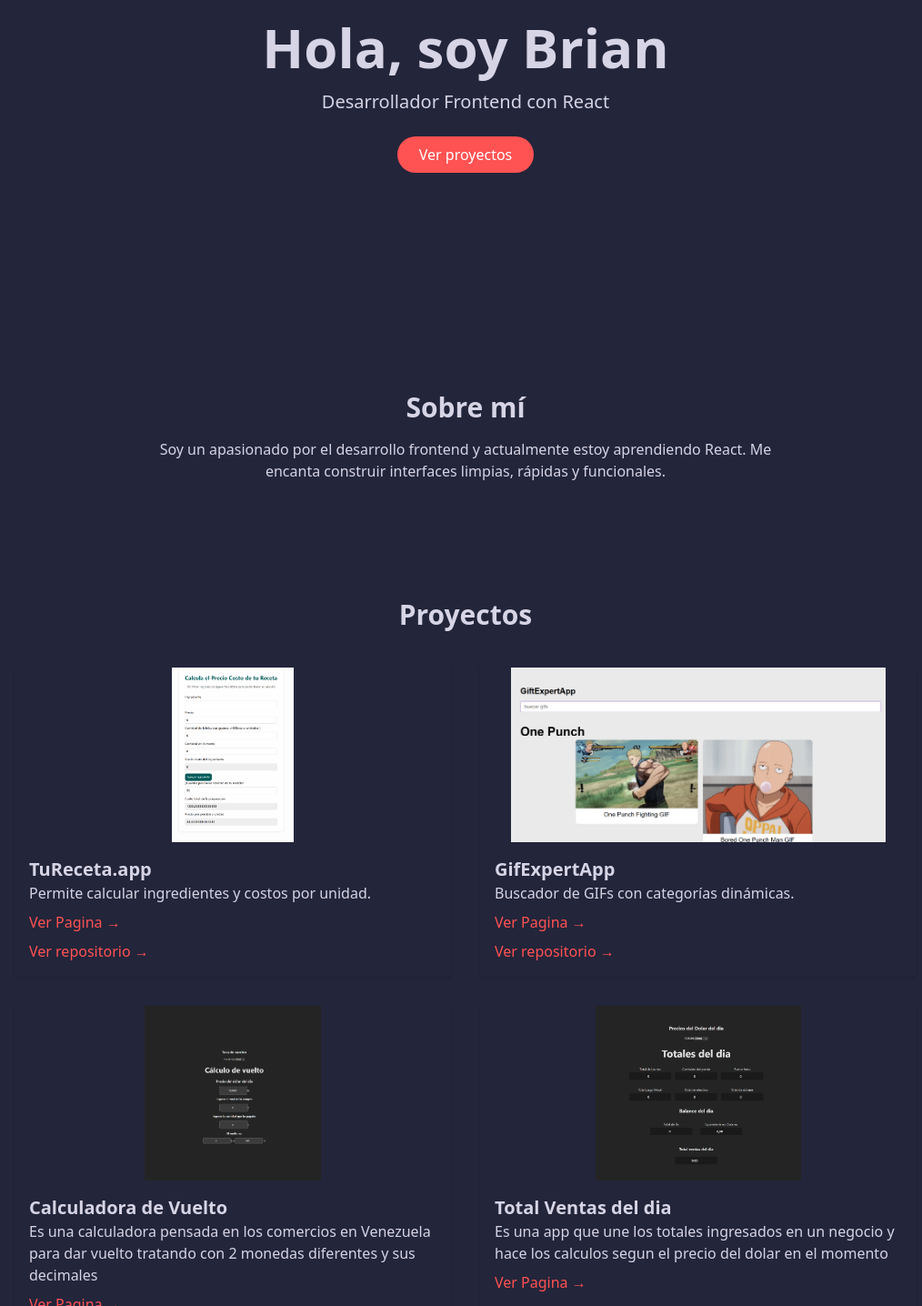
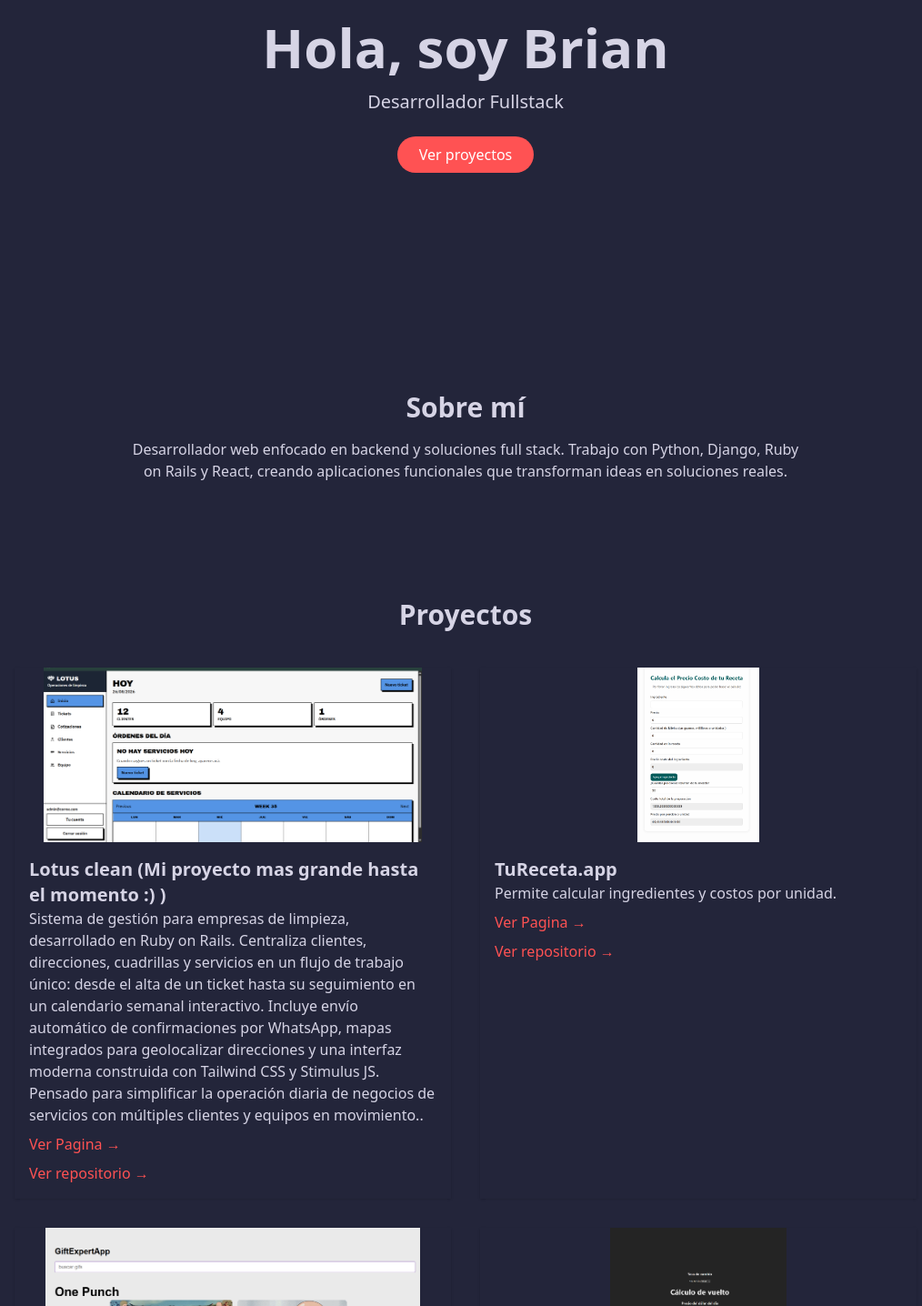
Before and after one commit to Xgsusbrx/My-Portafolio-, a React (Vite) app: page / in a window 1280 px wide. Shown: the part 434-1870 px from the top of the page at 91% size, without its empty margins (128-1142 px from the left). Built offline with nearby package versions, Linux system fonts and the light colour scheme.

Commit message:
agrega proyecto de lotus

```diff
--- a/src/components/About.jsx
+++ b/src/components/About.jsx
@@ -4,8 +4,8 @@ export const About = () => {
     <section id="about" className="py-16 px-4 max-w-3xl mx-auto text-center">
       <h2 className="text-3xl font-bold mb-4">Sobre mí</h2>
       <p>
-        Soy un apasionado por el desarrollo frontend y actualmente estoy aprendiendo React.
-        Me encanta construir interfaces limpias, rápidas y funcionales.
+       Desarrollador web enfocado en backend y soluciones full stack. Trabajo con Python, Django, Ruby on Rails y React, creando aplicaciones funcionales que transforman ideas en soluciones reales.
+
       </p>
     </section>
   );
--- a/src/components/Header.jsx
+++ b/src/components/Header.jsx
@@ -8,7 +8,7 @@ export const Header = () => {
 
       <h1 className="text-4xl md:text-6xl font-bold">Hola, soy Brian</h1>
       <p className="mt-4 text-xl text-[#d6d4e5]">
-        Desarrollador Frontend con React
+        Desarrollador Fullstack
       </p>
       <a
         href="#projects"
--- a/src/data/projects.js
+++ b/src/data/projects.js
@@ -1,4 +1,11 @@
 export const projects = [
+   {
+    title: 'Lotus clean (Mi proyecto mas grande hasta el momento :) )',
+    description: 'Sistema de gestión para empresas de limpieza, desarrollado en Ruby on Rails. Centraliza clientes, direcciones, cuadrillas y servicios en un flujo de trabajo único: desde el alta de un ticket hasta su seguimiento en un calendario semanal interactivo. Incluye envío automático de confirmaciones por WhatsApp, mapas integrados para geolocalizar direcciones y una interfaz moderna construida con Tailwind CSS y Stimulus JS. Pensado para simplificar la operación diaria de negocios de servicios con múltiples clientes y equipos en movimiento..',
+    image: '/assets/lotus.png',
+    url: 'https://app.lotuscompany.ar/',
+    repo:'https://github.com/Xgsusbrx/lotus',
+  },
   {
     title: 'TuReceta.app',
     description: 'Permite calcular ingredientes y costos por unidad.',
@@ -31,5 +38,14 @@ export const projects = [
     image:'/assets/invitacionde boda .png',
     url:'https://samuelydaiana.netlify.app/',
     repo:'https://github.com/Xgsusbrx/invitacion-Boda-'
+  },
+  {
+    title:'Invitacion de aniversario',
+    description:'Pagina invitacion interactiva y responsive, con enlaces para ubicacion y formulario',
+    image:'/assets/invitacionaniversario.png',
+    url:'https://yoliyariel.netlify.app/',
+    repo:'https://github.com/Xgsusbrx/invitacion-Aniversario'
   }
+
+
 ];
```
Also changed, not shown: public/assets/invitacionaniversario.png (added), public/assets/lotus.png (added).
